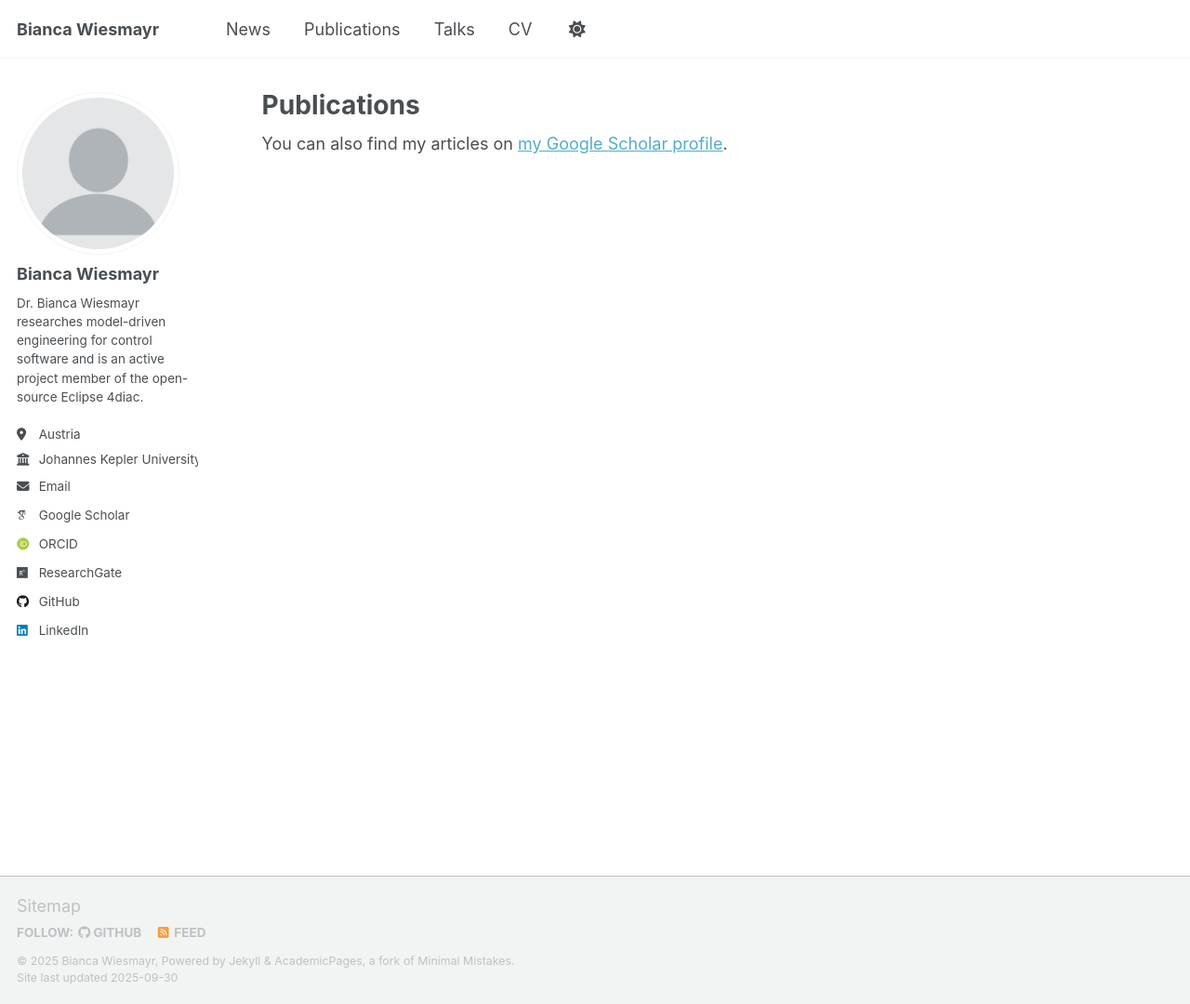
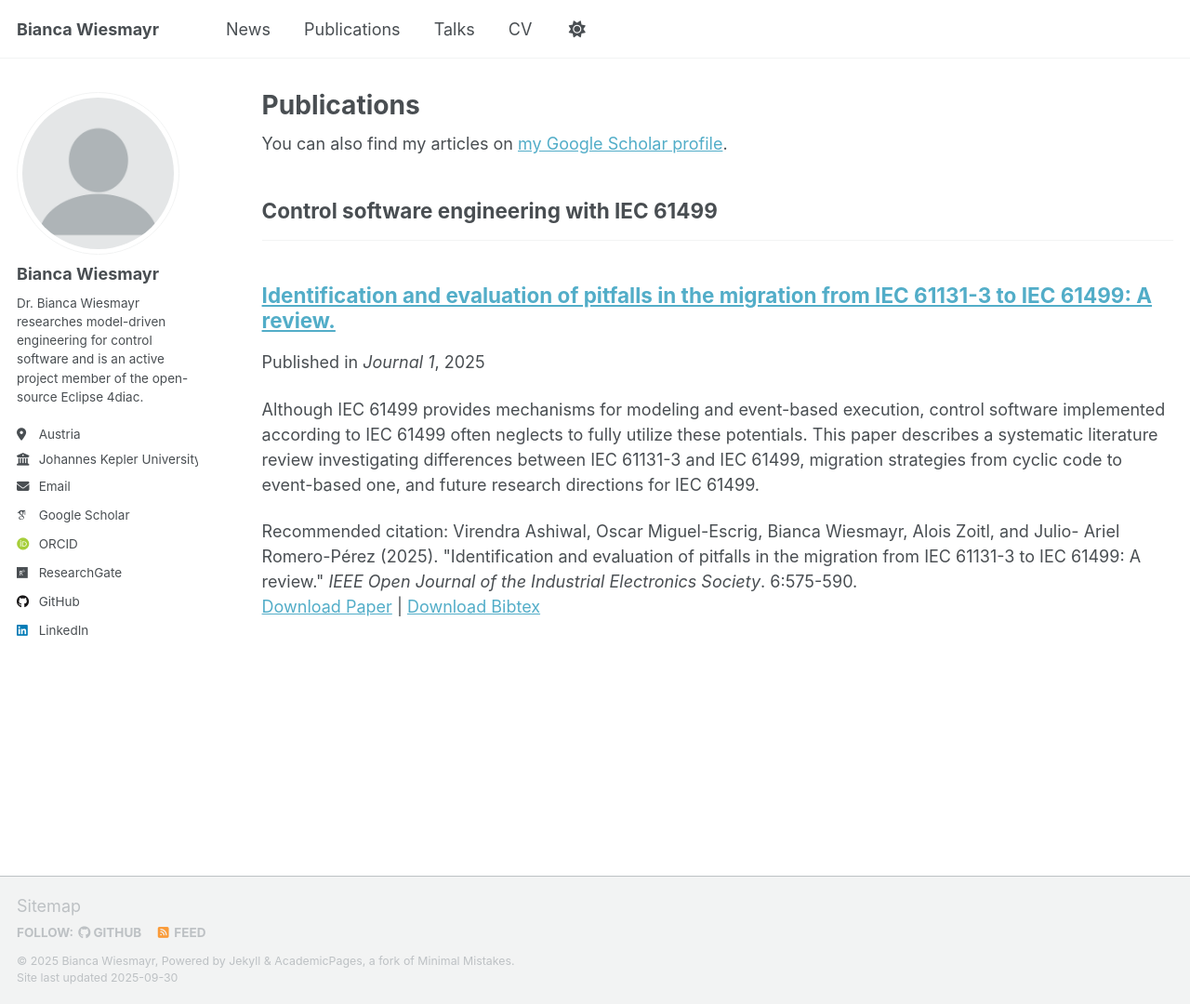
Before and after one commit to bwiesmayr/bwiesmayr.github.io, a Jekyll site: the page built from _pages/publications.html, in a window 1280 px wide and 1080 px high. Shown: the whole window at 93% size. Built offline with Jekyll 4.4.1, drawn with Linux system fonts in a browser that asks for light colours; some web fonts are replaced; a script that is not in the unit is left out.

Commit message:
add first publication (#1)
* Update _config.yml

* Add files via upload

* Add files via upload

```diff
--- a/_config.yml
+++ b/_config.yml
@@ -83,10 +83,12 @@ author:
 publication_category:
  # books:
  #   title: 'Books'
+  usability:
+    title: 'Usability of modeling tools'
+  ai4control:
+    title: 'AI-assisted engineering of control software'
   mde4cpps:
     title: 'Model-driven engineering for industrial automation'
-  usability:
-    title: 'Usability of modeling tools'
   iec61499:
     title: 'Control software engineering with IEC 61499'
 
--- /dev/null
+++ b/_publications/paper1.md
@@ -0,0 +1,14 @@
+---
+title: " Identification and evaluation of pitfalls in the migration from IEC 61131-3 to IEC 61499: A review."
+collection: publications
+category: iec61499
+permalink: /publication/journal1
+excerpt: 'Although IEC 61499 provides mechanisms for modeling and event-based execution, control software implemented according to IEC 61499 often neglects to fully utilize these potentials. This paper describes a systematic literature review investigating differences between IEC 61131-3 and IEC 61499, migration strategies from cyclic code to event-based one, and future research directions for IEC 61499.'
+date: 2025-04-07
+venue: 'Journal 1'
+#slidesurl: 'url'
+paperurl: 'https://ieeexplore.ieee.org/document/10955217'
+bibtexurl: 'http://bwiesmayr.github.io/files/paper1.bib'
+citation: 'Virendra Ashiwal, Oscar Miguel-Escrig, Bianca Wiesmayr, Alois Zoitl, and Julio-
+Ariel Romero-Pérez (2025). &quot;Identification and evaluation of pitfalls in the migration from IEC 61131-3 to IEC 61499: A review.&quot; <i>IEEE Open Journal of the Industrial Electronics Society</i>. 6:575-590.'
+---
--- /dev/null
+++ b/files/paper1.bib
@@ -0,0 +1,9 @@
+@ARTICLE{Ashiwal.2025,
+  author={Ashiwal, Virendra and Miguel-Escrig, Oscar and Wiesmayr, Bianca and Zoitl, Alois and Romero-Pérez, Julio-Ariel},
+  journal={IEEE Open Journal of the Industrial Electronics Society},
+  title={Identification and Evaluation of Pitfalls in the Migration From IEC 61131-3 to IEC 61499: A Review},
+  year={2025},
+  volume={6},
+  number={},
+  pages={575-590},
+  doi={10.1109/OJIES.2025.3558685}}
```
